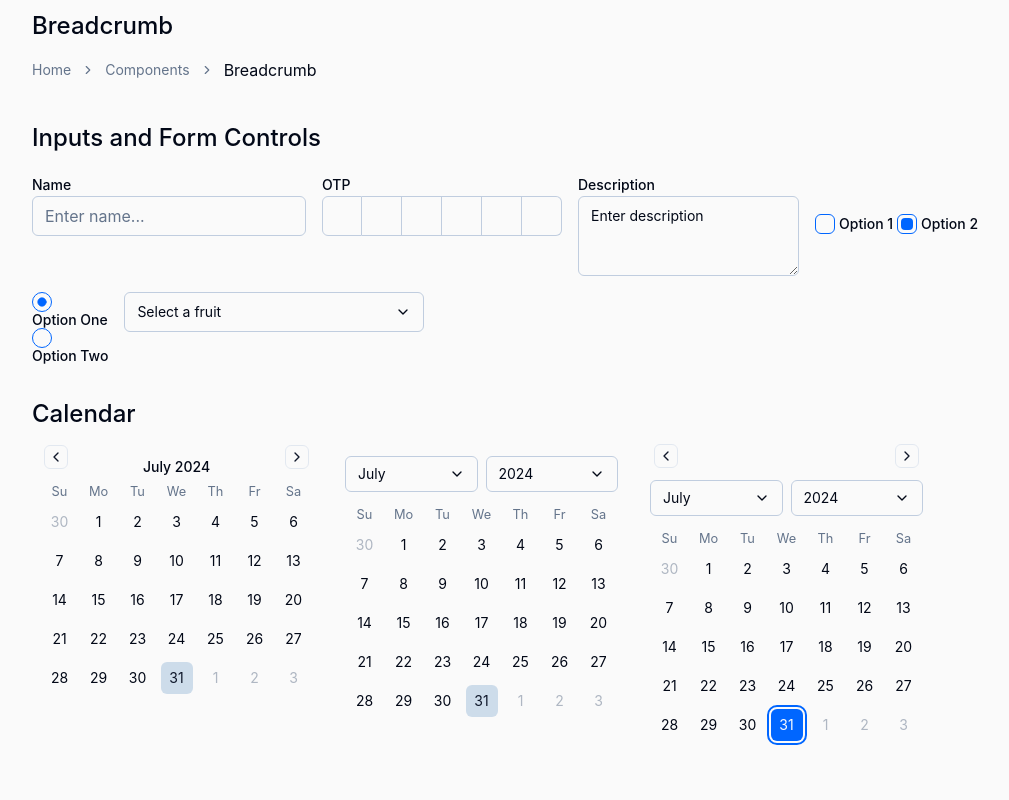
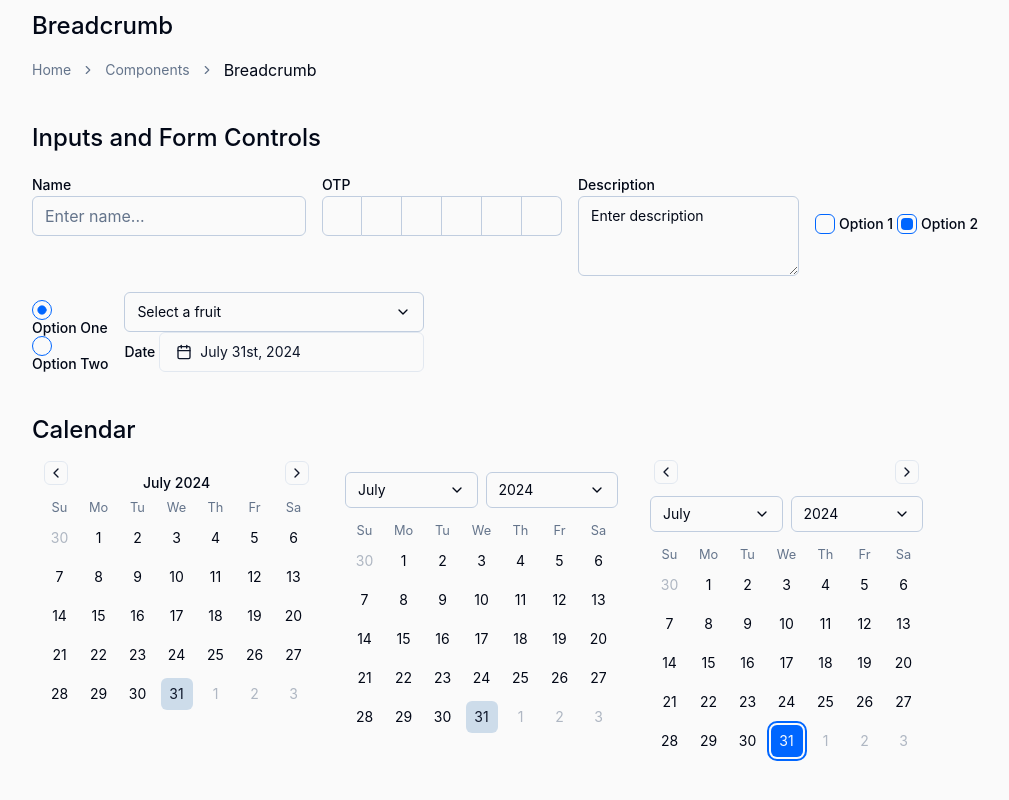
Before and after one commit to ajiohjesse/styled-ui, a React (Vite) app: page / in a window 1280 px wide. Shown: the part 1850-2650 px from the top of the page, without its empty margins (96-1105 px from the left). Built offline with nearby package versions, Linux system fonts and the light colour scheme.

Commit message:
feat: add date picker

```diff
--- a/src/components/inputs-preview.tsx
+++ b/src/components/inputs-preview.tsx
@@ -1,4 +1,5 @@
 import Checkbox from '@/ui/checkbox';
+import DatePicker from '@/ui/date-picker';
 import Input from '@/ui/input';
 import { InputOTP, InputOTPGroup, InputOTPSlot } from '@/ui/input-otp';
 import Label from '@/ui/label';
@@ -87,6 +88,11 @@ const InputsPreview = () => {
             </SelectGroup>
           </SelectContent>
         </Select>
+
+        <fieldset style={{ display: 'flex', gap: '4px', alignItems: 'center' }}>
+          <Label>Date</Label>
+          <DatePicker date={new Date()} setDate={() => {}} />
+        </fieldset>
       </div>
     </Section>
   );
--- /dev/null
+++ b/src/ui/date-picker/index.tsx
@@ -0,0 +1,65 @@
+import { format } from 'date-fns';
+import { CalendarIcon } from 'lucide-react';
+import styled, { css } from 'styled-components';
+import Button from '../button';
+import { Calendar } from '../calendar';
+import { Popover, PopoverContent, PopoverTrigger } from '../popover';
+
+interface DatePickerProps {
+  date: Date | undefined;
+  setDate: (date: Date | undefined) => void;
+  fromYear?: number;
+  toYear?: number;
+}
+
+const DatePicker = (props: DatePickerProps) => {
+  const {
+    date,
+    setDate,
+    fromYear = 1940,
+    toYear = new Date().getFullYear(),
+  } = props;
+
+  return (
+    <Popover>
+      <PopoverTrigger asChild>
+        <StyledTrigger variant={'outline'} $date={!!date}>
+          <StyledCalendarIcon as={CalendarIcon} />
+          {date ? format(date, 'PPP') : <span>Pick a date</span>}
+        </StyledTrigger>
+      </PopoverTrigger>
+      <PopoverContent style={{ width: 'auto', padding: 0 }} align='start'>
+        <Calendar
+          mode='single'
+          selected={date}
+          onSelect={setDate}
+          fromYear={fromYear}
+          toYear={toYear}
+          captionLayout='dropdown'
+          initialFocus
+        />
+      </PopoverContent>
+    </Popover>
+  );
+};
+
+export default DatePicker;
+
+const StyledTrigger = styled(Button)<{ $date: boolean }>`
+  width: 100%;
+  justify-content: start;
+  text-align: left;
+  font-weight: 400;
+
+  ${p =>
+    !p.$date &&
+    css`
+      color: hsl(${p => p.theme.colors.muted_foreground});
+    `}
+`;
+
+const StyledCalendarIcon = styled.div`
+  margin-right: 8px;
+  height: 16px;
+  width: 16px;
+`;
```
